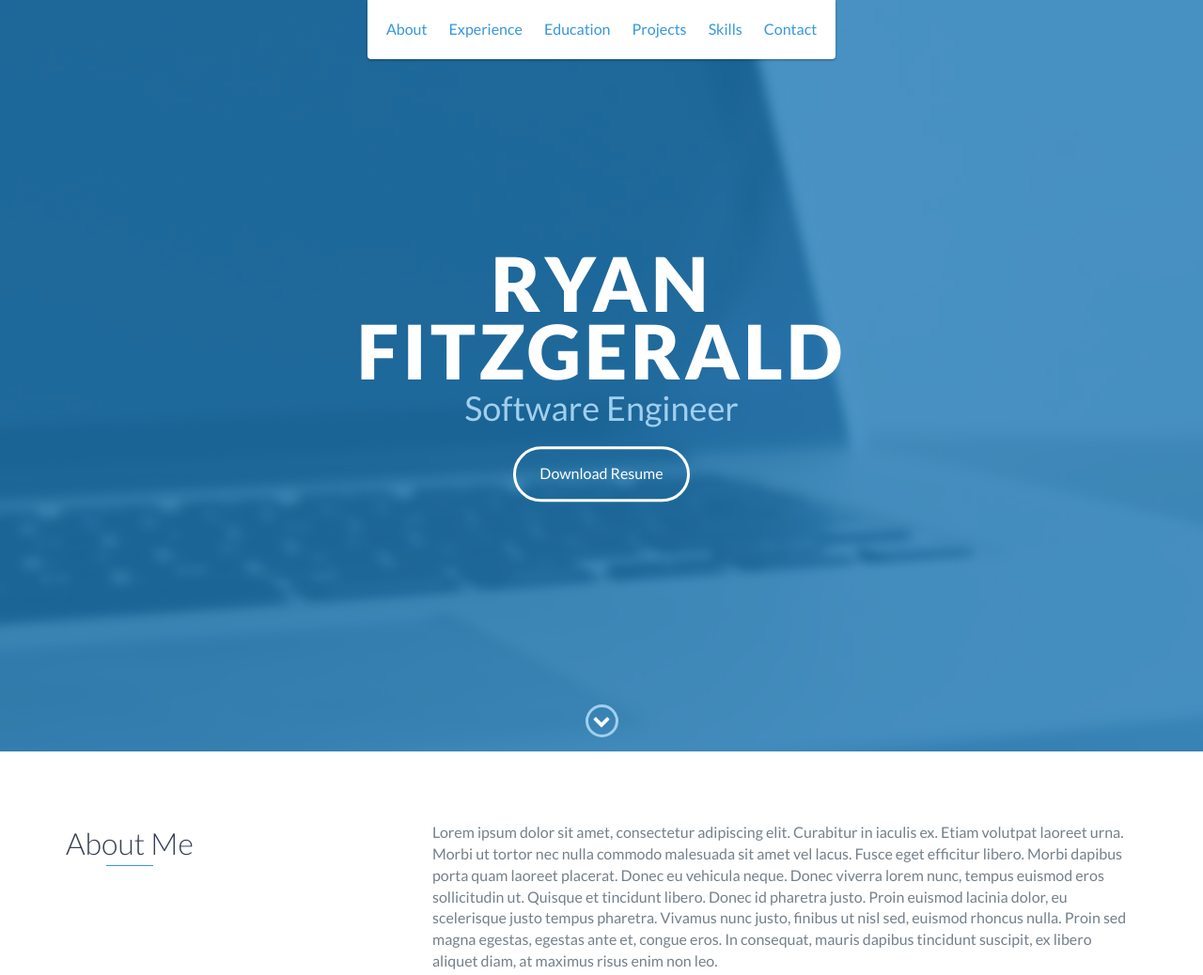
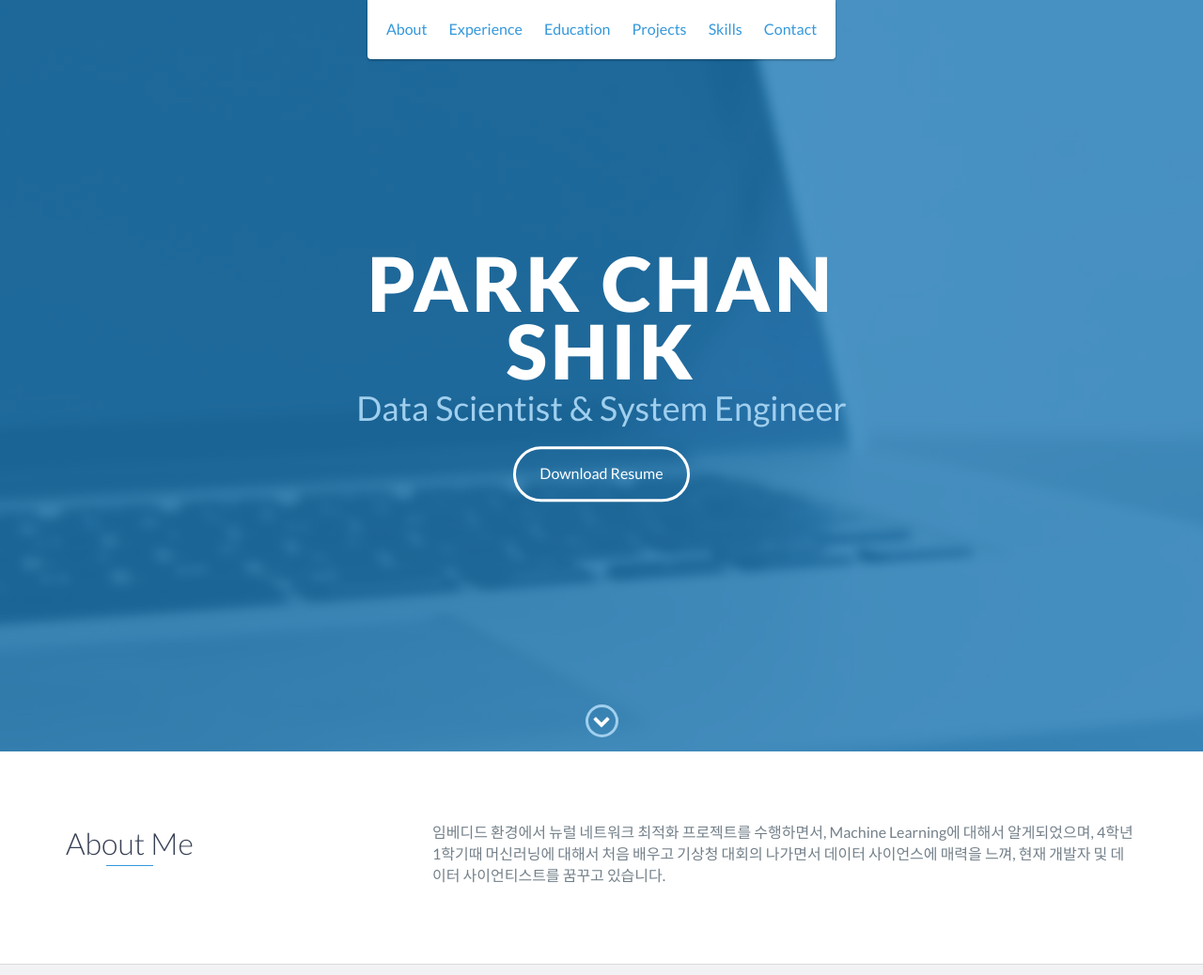
Before and after one commit to redmomory/redmomory.github.io, a website: page index.html in a window 1280 px wide. Shown: the top 1038 px of the page at 94% size. Drawn offline with nearby package versions, Linux system fonts and the light colour scheme.

Commit message:
Update index.html

```diff
--- a/index.html
+++ b/index.html
@@ -48,8 +48,8 @@
 
     <div id="lead">
         <div id="lead-content">
-            <h1>Ryan Fitzgerald</h1>
-            <h2>Software Engineer</h2>
+            <h1>Park Chan Shik</h1>
+            <h2>Data Scientist & System Engineer</h2>
             <a href="#" class="btn-rounded-white">Download Resume</a>
         </div>
         <!-- End #lead-content -->
@@ -73,9 +73,9 @@
                 </div>
                 <div class="col-md-8">
                     <p>
-                        Lorem ipsum dolor sit amet, consectetur adipiscing elit. Curabitur in iaculis ex. Etiam volutpat laoreet urna. Morbi ut tortor nec nulla commodo malesuada sit amet vel lacus. Fusce eget efficitur libero. Morbi dapibus porta quam laoreet placerat. Donec
-                        eu vehicula neque. Donec viverra lorem nunc, tempus euismod eros sollicitudin ut. Quisque et tincidunt libero. Donec id pharetra justo. Proin euismod lacinia dolor, eu scelerisque justo tempus pharetra. Vivamus nunc justo, finibus
-                        ut nisl sed, euismod rhoncus nulla. Proin sed magna egestas, egestas ante et, congue eros. In consequat, mauris dapibus tincidunt suscipit, ex libero aliquet diam, at maximus risus enim non leo.
+                        임베디드 환경에서 뉴럴 네트워크 최적화 프로젝트를 수행하면서, Machine Learning에 대해서 알게되었으며,
+                        4학년 1학기때 머신러닝에 대해서 처음 배우고 기상청 대회의 나가면서 데이터 사이언스에 매력을 느껴,
+                        현재 개발자 및 데이터 사이언티스트를  꿈꾸고 있습니다.
                     </p>
                 </div>
             </div>
```
